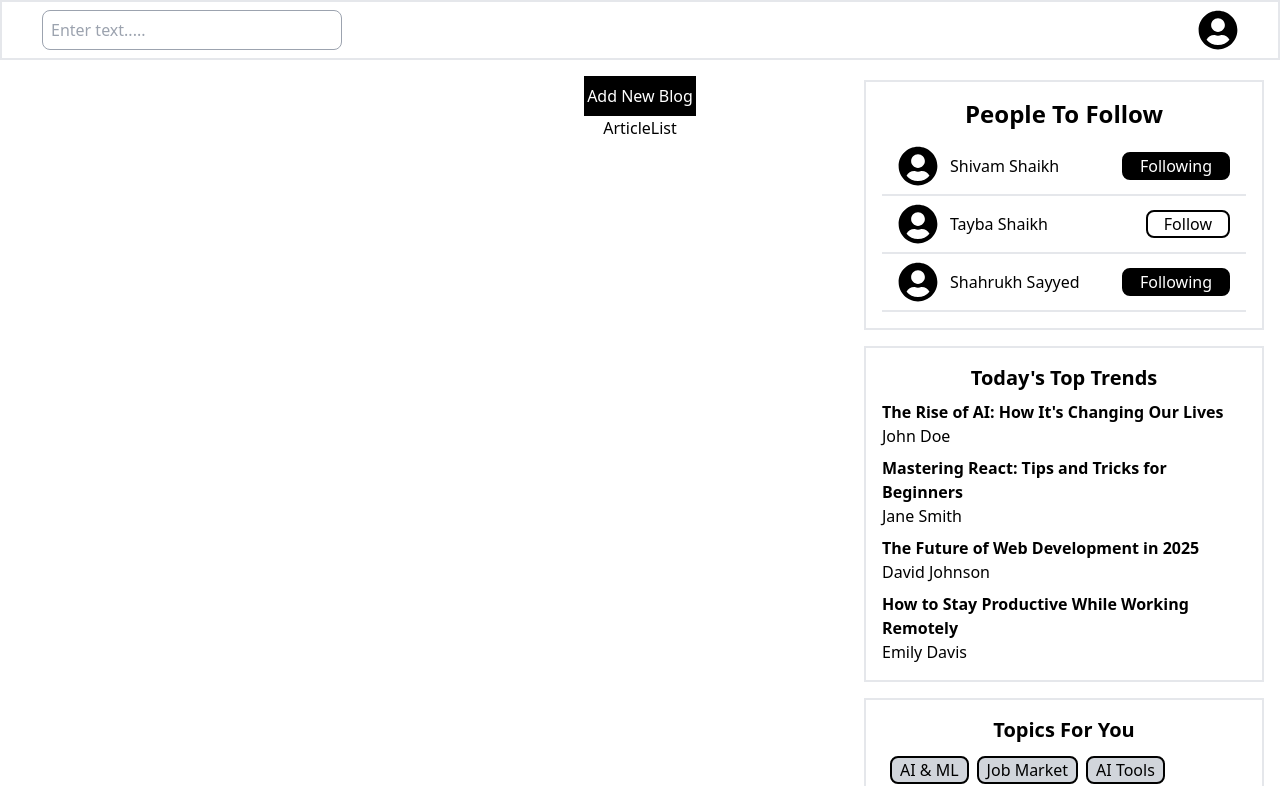
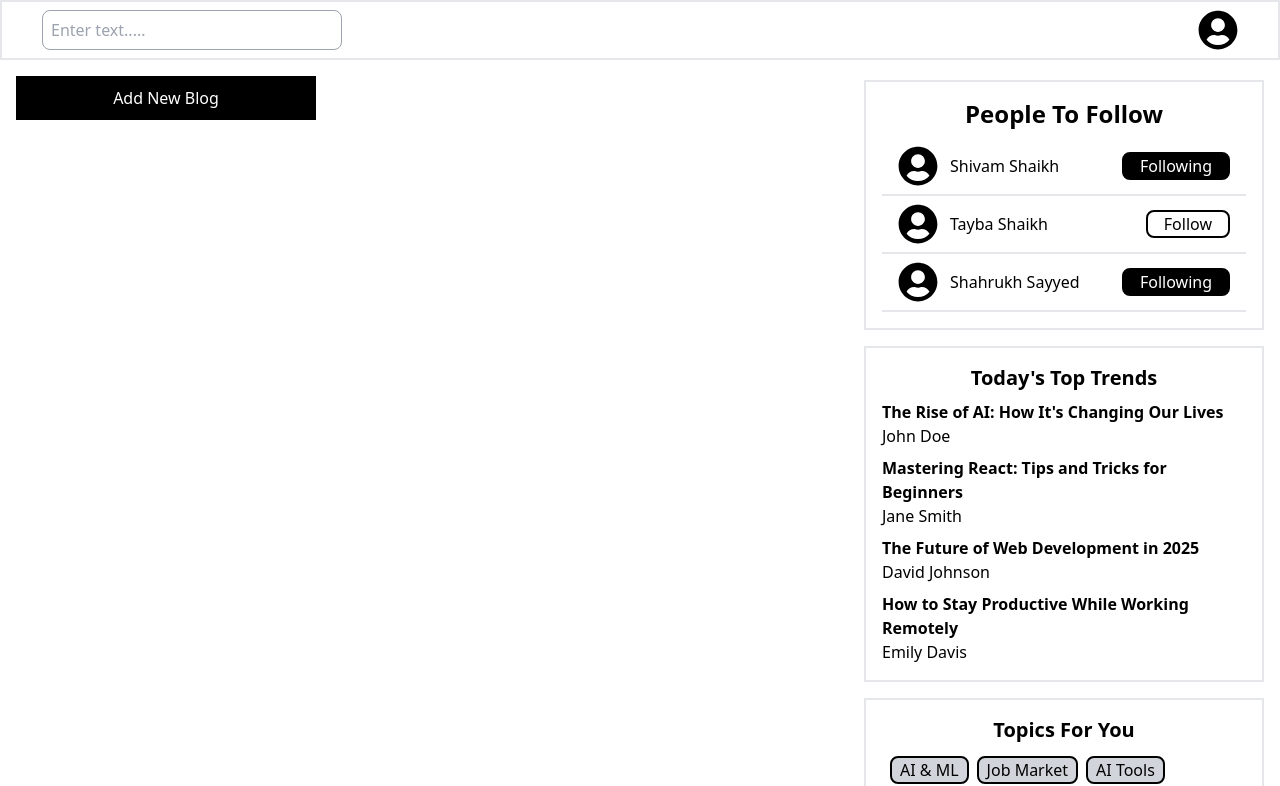
Before and after one commit to taybashaikh7808/blog, a React (Vite) app: page / in a window 1280 px wide. Shown: the top 786 px of the page. Built offline with nearby package versions, Linux system fonts and the light colour scheme.

Commit message:
need to fix card and addblog button

```diff
--- a/src/App.jsx
+++ b/src/App.jsx
@@ -29,10 +29,10 @@ function App() {
         <Navigation />
 
         {/* Centered Add Blog Button */}
-        <div className="flex flex-col items-center justify-center mt-4">
+        <div className="flex flex-col mt-4 ml-4 w-[300px]">
           <button
             onClick={openModelforNewblog}
-            className="border-2 border-black bg-black text-white w-28 h-10 flex justify-center items-center focus:outline-none"
+            className="border-2 border-black bg-black text-white px-4 py-2 flex justify-center items-center focus:outline-none"
           >
             Add New Blog
           </button>
--- a/src/Components/ArticleCard.jsx
+++ b/src/Components/ArticleCard.jsx
@@ -1,8 +1,10 @@
 import React from 'react'
 
-function ArticleCard() {
+function ArticleCard({article ,onDelete,onEdit}) {
   return (
-    <div>ArticleCard</div>
+    <div  className="h-[200px] w-[400px] border-2 border-gray-300 rounded-lg">
+      <img src={article.image} alt={article.title}  />
+    </div>
   )
 }
 
--- a/src/Components/ArticleList.jsx
+++ b/src/Components/ArticleList.jsx
@@ -1,9 +1,22 @@
 import React from 'react'
+import BlogContext from '../shared/BlogContext'
+import { useContext } from 'react';
+import ArticleCard from './ArticleCard'
 
 function ArticleList({onEdit}) {
-  //const { blog, deleteBlog } = useContext(BlogContext);
+  const { blog, deleteBlog } = useContext(BlogContext);
   return (
-    <div>ArticleList</div>
+    <div className="ml-[5rem]">
+      {blog.map((blog)=>(
+       <ArticleCard
+       key={blog.id}
+       article={blog}
+       onDelete={() => deleteBlog(blog.id)}
+       onEdit={() => onEdit(blog)}
+     />
+
+      ))}
+    </div>
   )
 }
 
```
